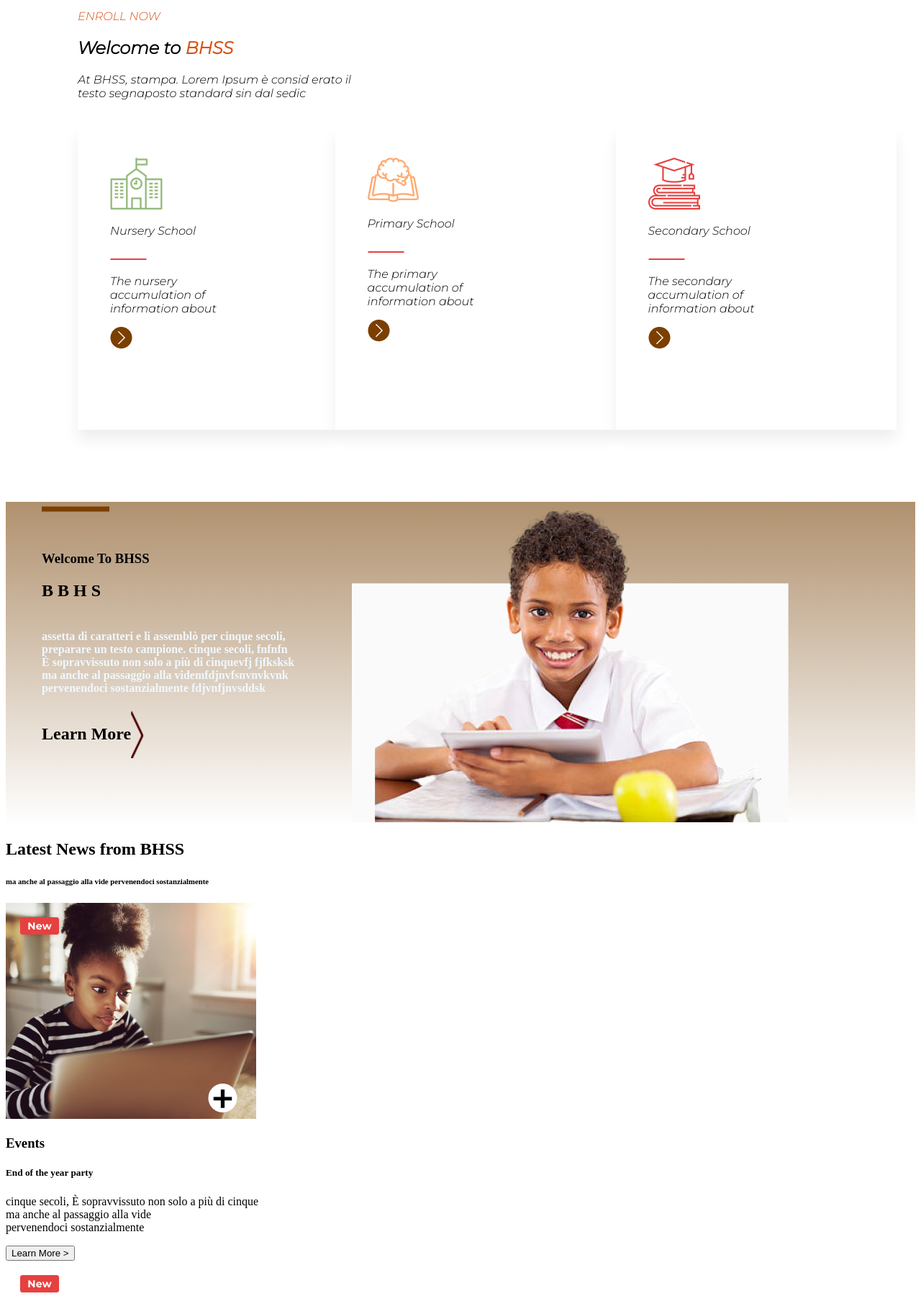
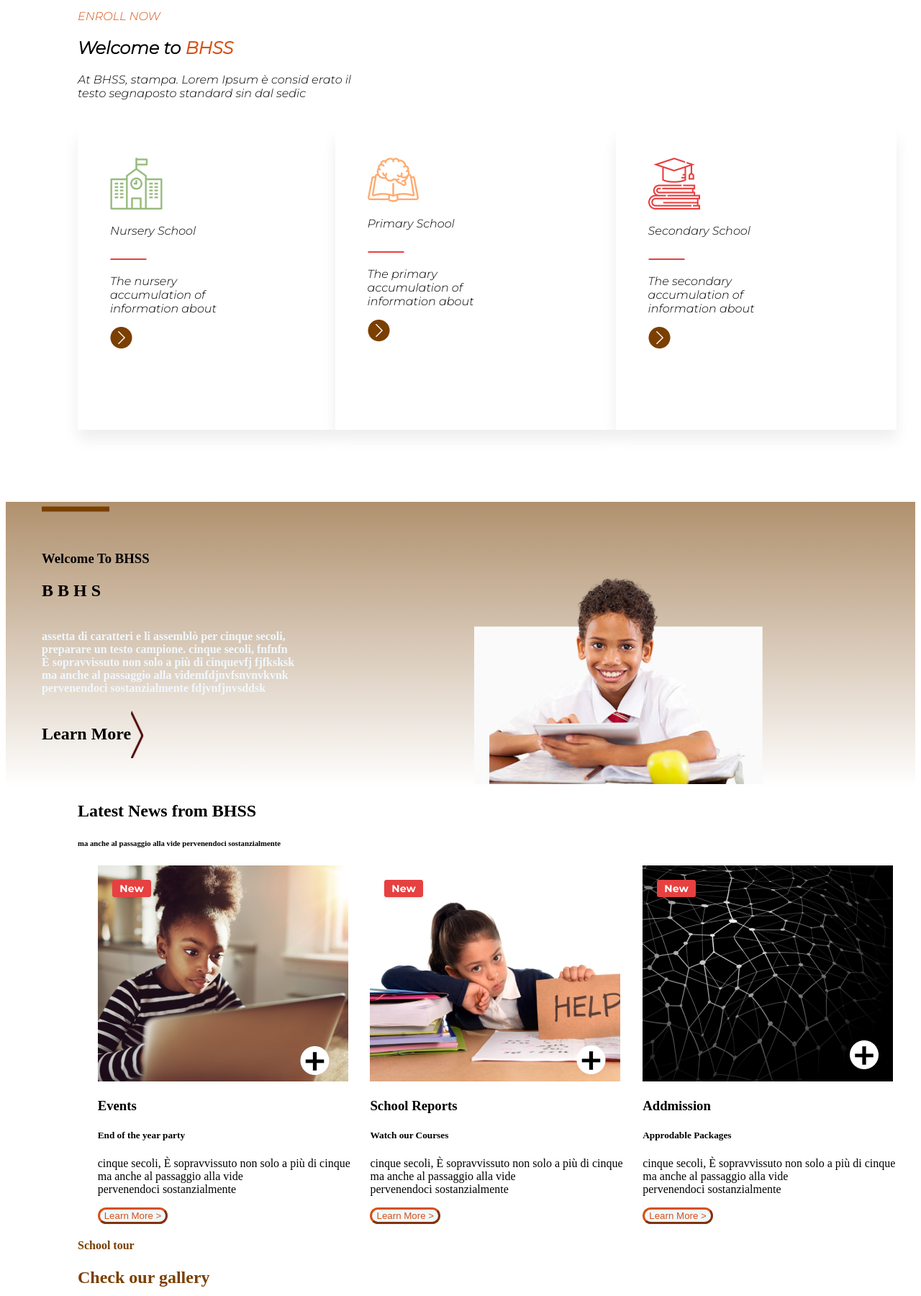
Before and after one commit to walexy026/frontend, a plain HTML site: page new.html in a window 1280 px wide. Shown: the part 685-2485 px from the top of the page at 72% size. Drawn offline with nearby package versions, Linux system fonts and the light colour scheme.

Commit message:
refound swipper

```diff
--- a/assets/css/new.css
+++ b/assets/css/new.css
@@ -41,6 +41,9 @@
     margin-top: 10px;
 
 }
+.main3 img {
+    opacity: 0.5;
+}
 .contacts p{
     margin-top: 5px;
     margin-bottom: 5px;
@@ -52,9 +55,10 @@
 
 }
 .swiper {
-    width: 90%;
+    width: 100%;
     height: 500px;
   }
+
 .text {
       text-align: center;
       margin-top: 150px;
@@ -128,9 +132,11 @@
   .sec7 {
       margin-left: 50px;
   }
-  .sec8 {
-       margin-top: -220px;
-       margin-left: 80px;
+  .sec8 img{
+       margin-top: -100px;
+       margin-left: 250px;
+       width: 500px;
+
   }
   .sec71 {
       color: aliceblue;
@@ -138,3 +144,51 @@
   .sec72 {
       display: flex;
   }
+  .text1 {
+      position: absolute;
+      z-index: 1;
+      top: 20px;
+      color: #FDFFF5;
+      font-family: 'Poppins', sans-serif;
+      margin-left: 360px;
+      margin-top: 150px;
+  }
+  .btn:hover {
+      background-color: brown;
+      color: cornsilk;
+      width: 100px;
+      cursor: pointer;
+  }
+  .sec10 {
+      margin-left: 100px;
+  }
+  .sec11 {
+      display: flex;
+      margin-left: 100px;
+      justify-content: space-evenly;
+  }
+
+  #btn2 {
+      border-radius: 30px;
+      color: #d85012;
+      background-color: #f0f8ff;
+      border-color: #d85012;
+      border-width: 3px;
+  }
+  .sec12 h3 p h5{
+      justify-content: center;
+  }
+
+  .section4 {
+      background-color: white;
+  }
+  .sec145 {
+      margin-left: 100px;
+      color: #7B3F00;
+  }
+  .sec15 {
+      display: flex;
+      justify-content: space-around;
+      margin-left: 100px;
+      margin-right: 100px;
+  }
--- a/new.html
+++ b/new.html
@@ -11,7 +11,12 @@
   <link href="https://fonts.googleapis.com/css2?family=Montserrat:ital,wght@1,300&family=Poppins&display=swap"
   rel="stylesheet">
   <link rel="stylesheet" />
-  <link rel="stylesheet" href="/assets/css/https://unpkg.com/swiper@7/swiper-bundle.min.css" />
+  <link
+  rel="stylesheet"
+  href="https://unpkg.com/swiper@8/swiper-bundle.min.css"
+/>
+
+<script src="https://unpkg.com/swiper@8/swiper-bundle.min.js"></script>
   <script src="https://unpkg.com/swiper@7/swiper-bundle.min.js"></script>
   <link rel="stylesheet" href="/assets/css/new.css">
 </head>
```
